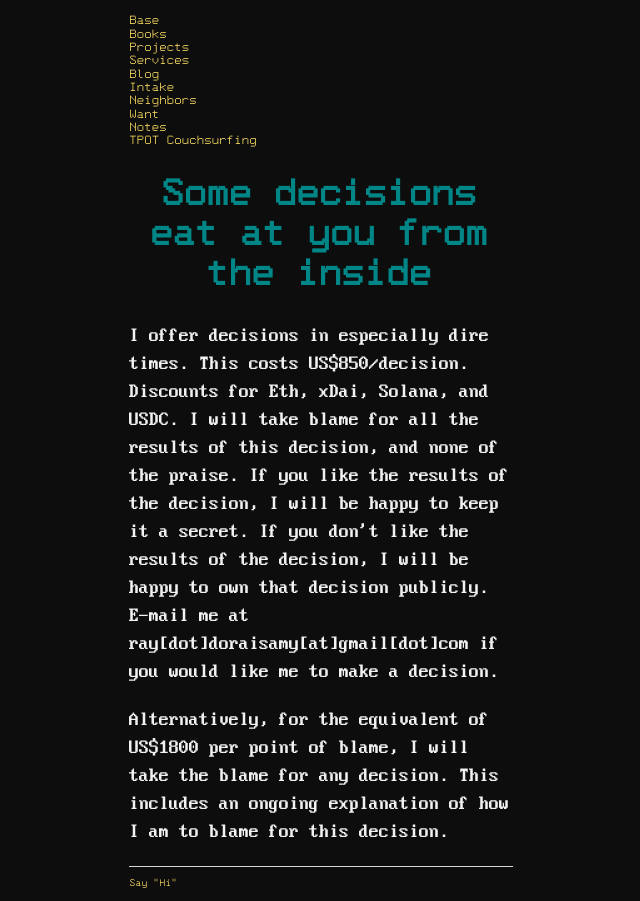
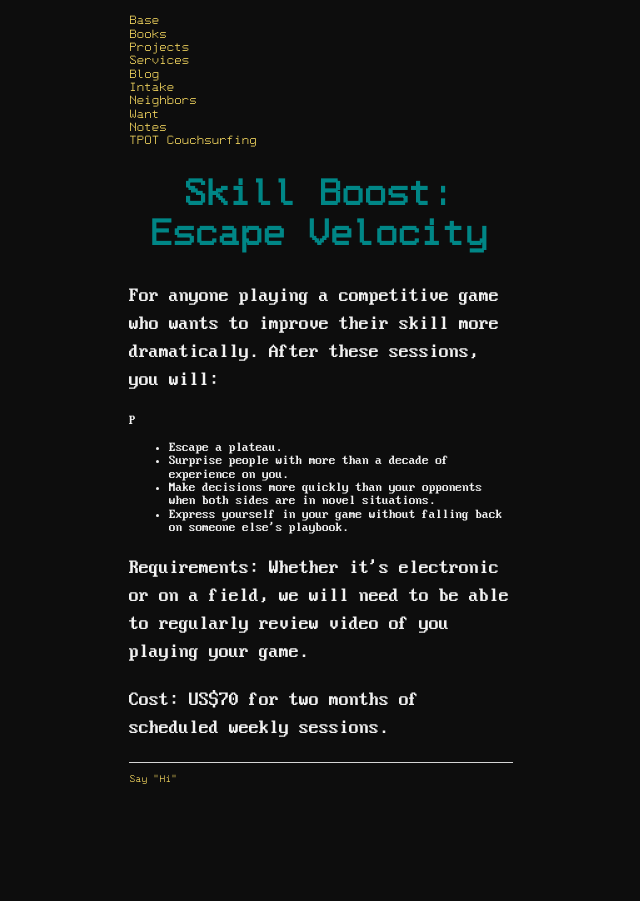
Before and after one commit to ray-dorai/ray-dorai.github.io, a Jekyll site: the page built from services.html, in a window 1280 px wide. Shown: the whole page, without its empty margins (319-959 px from the left). Built offline with Jekyll 4.4.1, drawn with Linux system fonts in a browser that asks for light colours.

Commit message:
Update services.html

```diff
--- a/services.html
+++ b/services.html
@@ -3,6 +3,13 @@ layout: default
 title: Services
 ---
 
-<h1>Some decisions eat at you from the inside</h1>
-<p>I offer decisions in especially dire times. This costs US$850/decision. Discounts for Eth, xDai, Solana, and USDC. I will take blame for all the results of this decision, and none of the praise. If you like the results of the decision, I will be happy to keep it a secret. If you don't like the results of the decision, I will be happy to own that decision publicly. E-mail me at ray[dot]doraisamy[at]gmail[dot]com if you would like me to make a decision.</p>
-	<p>Alternatively, for the equivalent of US$1800 per point of blame, I will take the blame for any decision. This includes an ongoing explanation of how I am to blame for this decision. </p>
+<h1>Skill Boost: Escape Velocity</h1>
+<p>For anyone playing a competitive game who wants to improve their skill more dramatically. After these sessions, you will:</p>P
+<ul>
+<li> Escape a plateau.</li>
+<li> Surprise people with more than a decade of experience on you.</li>
+<li> Make decisions more quickly than your opponents when both sides are in novel situations.</li>
+<li> Express yourself in your game without falling back on someone else's playbook.</li>
+</ul>
+<p>Requirements: Whether it's electronic or on a field, we will need to be able to regularly review video of you playing your game.</p>
+<p>Cost: US$70 for two months of scheduled weekly sessions.</p>
```
